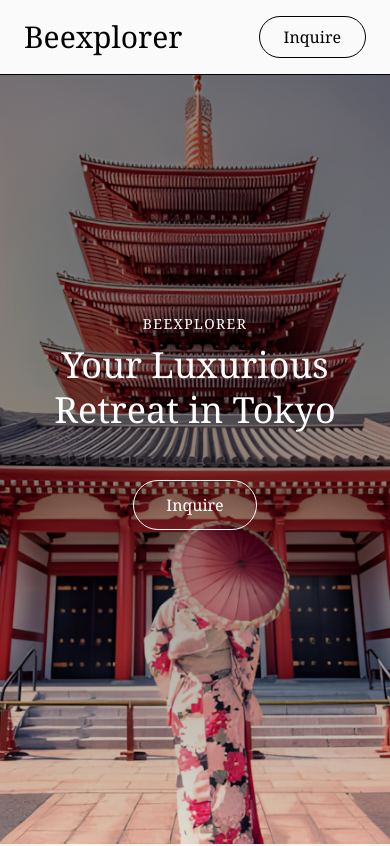
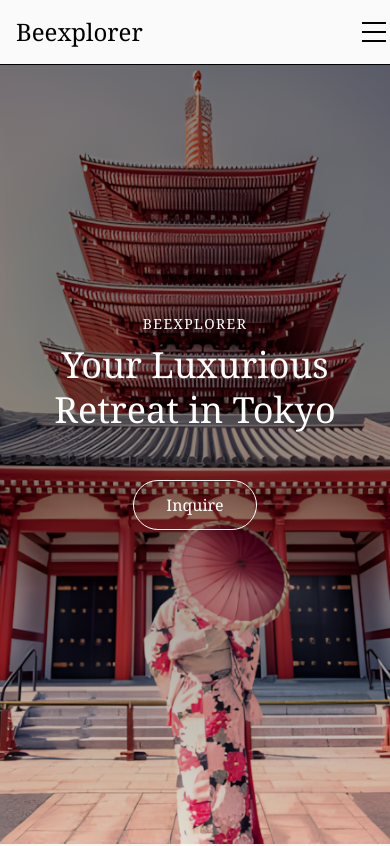
Before and after one commit to kynth65/Beexplorer, a React (Vite) app: page / in a window 390 px wide. Shown: the top 846 px of the page. Built offline with nearby package versions, Linux system fonts and the light colour scheme.

Commit message:
make the navbar responsive

```diff
--- a/src/components/homepage/Navbar.jsx
+++ b/src/components/homepage/Navbar.jsx
@@ -4,6 +4,7 @@ export default function Navbar() {
   const [show, setShow] = useState(true);
   const [lastScrollY, setLastScrollY] = useState(0);
   const [animateIn, setAnimateIn] = useState(true);
+  const [isMobileMenuOpen, setIsMobileMenuOpen] = useState(false);
 
   useEffect(() => {
     // Timer to control navbar reappearance
@@ -15,6 +16,8 @@ export default function Navbar() {
       if (currentScrollY > lastScrollY) {
         // Scrolling down - hide the navbar
         setShow(false);
+        // Close mobile menu when scrolling down
+        setIsMobileMenuOpen(false);
       } else {
         // Scrolling up - set a timer to show the navbar
         clearTimeout(navTimer);
@@ -36,11 +39,25 @@ export default function Navbar() {
       setAnimateIn(true);
     }, 500);
 
+    // Close mobile menu on window resize (if screen becomes larger)
+    const handleResize = () => {
+      if (window.innerWidth >= 768) {
+        setIsMobileMenuOpen(false);
+      }
+    };
+    window.addEventListener("resize", handleResize);
+
     return () => {
       window.removeEventListener("scroll", controlNavbar);
+      window.removeEventListener("resize", handleResize);
       clearTimeout(navTimer);
     };
   }, [lastScrollY]);
+
+  // Toggle mobile menu
+  const toggleMobileMenu = () => {
+    setIsMobileMenuOpen(!isMobileMenuOpen);
+  };
 
   return (
     <header
@@ -53,42 +70,152 @@ export default function Navbar() {
       }`}
       onAnimationEnd={() => setAnimateIn(false)}
     >
-      <div className="px-6 py-4 flex justify-between items-center">
+      <div className="px-4 sm:px-6 py-4 flex justify-between items-center">
         {/* Logo */}
-        <a href="/" className="text-3xl font-serif text-black">
+        <a href="/" className="text-2xl sm:text-3xl font-serif text-black z-30">
           Beexplorer
         </a>
 
-        {/* Navigation */}
-        <div className="flex items-center space-x-8">
-          <nav className="hidden md:flex space-x-8">
+        {/* Mobile Menu Button */}
+        <button
+          className="md:hidden z-30 focus:outline-none"
+          onClick={toggleMobileMenu}
+          aria-label="Toggle menu"
+          aria-expanded={isMobileMenuOpen}
+        >
+          <div className="relative w-6 h-5">
+            <span
+              className={`absolute h-0.5 w-6 bg-black transform transition duration-300 ease-in-out ${
+                isMobileMenuOpen ? "rotate-45 translate-y-2.5" : "rotate-0"
+              }`}
+              style={{ top: "0" }}
+            ></span>
+            <span
+              className={`absolute h-0.5 bg-black transform transition-all duration-300 ease-in-out ${
+                isMobileMenuOpen ? "w-0 opacity-0" : "w-6 opacity-100"
+              }`}
+              style={{ top: "50%", marginTop: "-1px" }}
+            ></span>
+            <span
+              className={`absolute h-0.5 w-6 bg-black transform transition duration-300 ease-in-out ${
+                isMobileMenuOpen ? "-rotate-45 -translate-y-2.5" : "rotate-0"
+              }`}
+              style={{ bottom: "0" }}
+            ></span>
+          </div>
+        </button>
+
+        {/* Desktop Navigation */}
+        <div className="hidden md:flex items-center space-x-8">
+          <nav className="flex space-x-8">
             <a
               href="/locations"
-              className="text-black hover:opacity-80 font-serif"
+              className="text-black hover:opacity-90 font-serif relative group"
             >
-              Locations
+              <span>Locations</span>
+              <span className="absolute bottom-0 left-0 w-0 h-0.5 bg-blue-500 transition-all duration-300 group-hover:w-full"></span>
             </a>
-            <a href="/info" className="text-black hover:opacity-80 font-serif">
-              Info
+            <a
+              href="/info"
+              className="text-black hover:opacity-90 font-serif relative group"
+            >
+              <span>Info</span>
+              <span className="absolute bottom-0 left-0 w-0 h-0.5 bg-blue-500 transition-all duration-300 group-hover:w-full"></span>
             </a>
-
             <a
               href="/contact"
-              className="text-black hover:opacity-80 font-serif"
+              className="text-black hover:opacity-90 font-serif relative group"
             >
-              Contact
+              <span>Contact</span>
+              <span className="absolute bottom-0 left-0 w-0 h-0.5 bg-blue-500 transition-all duration-300 group-hover:w-full"></span>
             </a>
-            <a href="/faqs" className="text-black hover:opacity-80 font-serif">
-              FAQs
+            <a
+              href="/faqs"
+              className="text-black hover:opacity-90 font-serif relative group"
+            >
+              <span>FAQs</span>
+              <span className="absolute bottom-0 left-0 w-0 h-0.5 bg-blue-500 transition-all duration-300 group-hover:w-full"></span>
             </a>
           </nav>
 
-          {/* Inquire Button */}
-          <button className="border border-black text-black hover:bg-black hover:text-white rounded-full px-6 py-2 transition-colors font-serif">
+          {/* Inquire Button - Desktop Only */}
+          <a
+            href="/contact"
+            className="border border-black text-black hover:bg-black hover:text-white rounded-full px-5 py-2 transition-colors font-serif"
+          >
             Inquire
-          </button>
+          </a>
+        </div>
+
+        {/* Mobile Navigation - Full Screen Overlay */}
+        <div
+          className={`fixed inset-0 md:hidden flex flex-col justify-center items-center z-20 transition-all duration-500 ease-in-out ${
+            isMobileMenuOpen
+              ? "transform translate-y-100 opacity-100"
+              : "transform -translate-y-full opacity-0 pointer-events-none"
+          }`}
+          style={{ paddingTop: "0" }}
+        >
+          <nav className="flex flex-col bg-white space-y-10 py-10 items-center max-w-sm w-full px-6">
+            <a
+              href="/locations"
+              className="text-3xl text-black font-serif relative group w-full text-center py-3 cursor-pointer"
+              onClick={() => setIsMobileMenuOpen(false)}
+            >
+              <span>Locations</span>
+              <span className="absolute bottom-0 left-0 w-0 h-0.5 bg-blue-500 transition-all duration-300 group-hover:w-full"></span>
+            </a>
+            <a
+              href="/info"
+              className="text-3xl text-black font-serif relative group w-full text-center py-3 cursor-pointer"
+              onClick={() => setIsMobileMenuOpen(false)}
+            >
+              <span>Info</span>
+              <span className="absolute bottom-0 left-0 w-0 h-0.5 bg-blue-500 transition-all duration-300 group-hover:w-full"></span>
+            </a>
+            <a
+              href="/contact"
+              className="text-3xl text-black font-serif relative group w-full text-center py-3 cursor-pointer"
+              onClick={() => setIsMobileMenuOpen(false)}
+            >
+              <span>Contact</span>
+              <span className="absolute bottom-0 left-0 w-0 h-0.5 bg-blue-500 transition-all duration-300 group-hover:w-full"></span>
+            </a>
+            <a
+              href="/faqs"
+              className="text-3xl text-black font-serif relative group w-full text-center py-3 cursor-pointer"
+              onClick={() => setIsMobileMenuOpen(false)}
+            >
+              <span>FAQs</span>
+              <span className="absolute bottom-0 left-0 w-0 h-0.5 bg-blue-500 transition-all duration-300 group-hover:w-full"></span>
+            </a>
+
+            {/* Mobile Inquire Button */}
+            <a
+              href="/contact"
+              className="mt-6 border-2 border-black text-black hover:bg-black hover:text-white rounded-full px-8 py-4 transition-colors font-serif text-xl w-full text-center cursor-pointer"
+              onClick={() => setIsMobileMenuOpen(false)}
+            >
+              Inquire
+            </a>
+          </nav>
         </div>
       </div>
+
+      {/* Add keyframes animations */}
+      <style jsx>{`
+        @keyframes slideDown {
+          from {
+            transform: translateY(-100%);
+          }
+          to {
+            transform: translateY(0);
+          }
+        }
+        .animate-slideDown {
+          animation: slideDown 0.5s ease forwards;
+        }
+      `}</style>
     </header>
   );
 }
```
